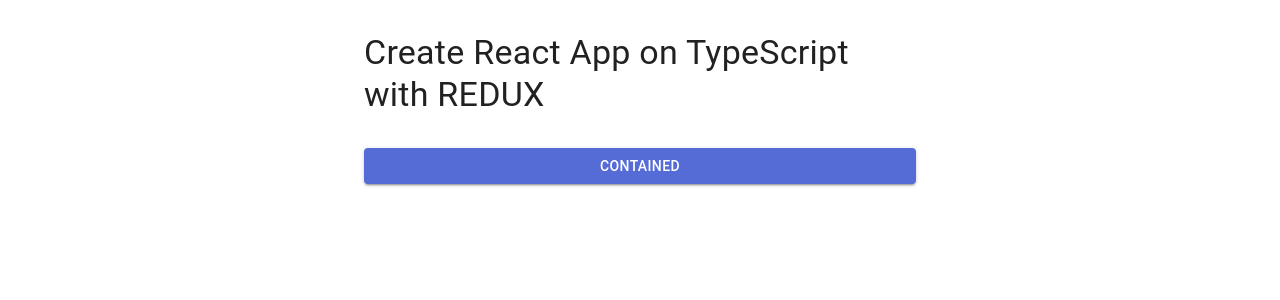
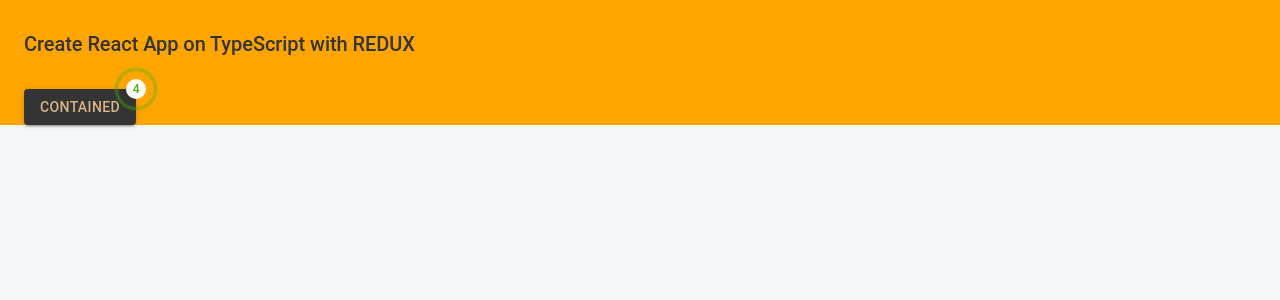
Before and after one commit to Shukurulloo/elora-react, a React (Create React App) app: page / in a window 1280 px wide. Shown: the top 300 px of the page. Built offline with nearby package versions, Linux system fonts and the light colour scheme.

Commit message:
fix: MUI customized integration

```diff
--- a/src/app/App.tsx
+++ b/src/app/App.tsx
@@ -1,19 +1,26 @@
 import React from 'react';
 import '../css/app.css';
 import { Box, Button, Container, Stack, Typography } from '@mui/material';
+import { RippleBadge } from './MaterialTheme/styled'; // o'qilmagan messajlar ucn
 
 
 function App() {
-  return <Container maxWidth="sm">
+  return (
+  <Container sx={{backgroundColor: "orange"}}>
     <Stack flexDirection={"column"}>
         <Box sx={{my: 4}}>
           <Typography variant='h4' component={"h4"}>
             Create React App on TypeScript with REDUX
           </Typography>
         </Box>
-        <Button variant="contained">Contained</Button>
+       <Box>
+       <RippleBadge badgeContent={4}>
+       <Button variant="contained">Contained</Button>
+       </RippleBadge>
+       </Box>
     </Stack>
-  </Container>;
+  </Container>
+  );
 }
 
 export default App;
--- /dev/null
+++ b/src/app/MaterialTheme/index.ts
@@ -0,0 +1,67 @@
+import { createTheme } from '@mui/material/styles';
+import { common } from '@mui/material/colors';
+import shadow from './shadow';
+import typography from './typography';
+import { maxWidth } from '@mui/system';
+
+/**
+ * LIGHT THEME (DEFAULT)
+ */
+const light = {
+	palette: {
+		type: 'light',
+		background: {
+			default: '#f8f8ff',
+			paper: common.white,
+		},
+		primary: { // loyiha asosiy(birlamchi) button ranglari
+			contrastText: '#d7b586',  // button text rangi
+			main: '#343434', // button rangi
+		},
+		secondary: { // yordamchi buttonlar
+			contrastText: '#343434',
+			main: '#d7b586',
+		},
+		text: {
+			primary: '#343434',
+			secondary: '#d7b586',
+			dark: common.black,
+		},
+	},
+	components: {
+		MuiContainer: {
+			styleOverrides: {
+				root: {
+					height: '100%',
+				},
+			},
+		},
+		MuiCssBaseline: {
+			styleOverrides: {
+				html: { height: '100%' },
+				body: { background: '#f4f6f8', height: '100%', minHeight: '100%' },
+			},
+		},
+	},
+	shadow,
+	typography,
+};
+
+// A custom theme for this app
+let theme = createTheme(light);
+theme = createTheme(theme, {
+	components: { // container ucn milimalistic qonuniyat
+		MuiContainer: {
+			styleOverrides: {
+				maxWidthLg: {
+					[theme.breakpoints.up('lg')]: {
+		// loyihamz eng kchkina(1300) montor, dsplayda to'g'ri ochilsa harqandayida to'g'ri ochiladi
+						maxWidth: '1300px',
+					},
+				},
+			},
+		},
+	},
+});
+
+export default theme;
--- /dev/null
+++ b/src/app/MaterialTheme/shadow.ts
@@ -0,0 +1,27 @@
+export default [
+	'none',
+	'0 0 0 1px rgba(63,63,68,0.05), 0 1px 2px 0 rgba(63,63,68,0.15)',
+	'0 0 1px 0 rgba(0,0,0,0.31), 0 2px 2px -2px rgba(0,0,0,0.25)',
+	'0 0 1px 0 rgba(0,0,0,0.31), 0 3px 4px -2px rgba(0,0,0,0.25)',
+	'0 0 1px 0 rgba(0,0,0,0.31), 0 3px 4px -2px rgba(0,0,0,0.25)',
+	'0 0 1px 0 rgba(0,0,0,0.31), 0 4px 6px -2px rgba(0,0,0,0.25)',
+	'0 0 1px 0 rgba(0,0,0,0.31), 0 4px 6px -2px rgba(0,0,0,0.25)',
+	'0 0 1px 0 rgba(0,0,0,0.31), 0 4px 8px -2px rgba(0,0,0,0.25)',
+	'0 0 1px 0 rgba(0,0,0,0.31), 0 5px 8px -2px rgba(0,0,0,0.25)',
+	'0 0 1px 0 rgba(0,0,0,0.31), 0 6px 12px -4px rgba(0,0,0,0.25)',
+	'0 0 1px 0 rgba(0,0,0,0.31), 0 7px 12px -4px rgba(0,0,0,0.25)',
+	'0 0 1px 0 rgba(0,0,0,0.31), 0 6px 16px -4px rgba(0,0,0,0.25)',
+	'0 0 1px 0 rgba(0,0,0,0.31), 0 7px 16px -4px rgba(0,0,0,0.25)',
+	'0 0 1px 0 rgba(0,0,0,0.31), 0 8px 18px -8px rgba(0,0,0,0.25)',
+	'0 0 1px 0 rgba(0,0,0,0.31), 0 9px 18px -8px rgba(0,0,0,0.25)',
+	'0 0 1px 0 rgba(0,0,0,0.31), 0 10px 20px -8px rgba(0,0,0,0.25)',
+	'0 0 1px 0 rgba(0,0,0,0.31), 0 11px 20px -8px rgba(0,0,0,0.25)',
+	'0 0 1px 0 rgba(0,0,0,0.31), 0 12px 22px -8px rgba(0,0,0,0.25)',
+	'0 0 1px 0 rgba(0,0,0,0.31), 0 13px 22px -8px rgba(0,0,0,0.25)',
+	'0 0 1px 0 rgba(0,0,0,0.31), 0 14px 24px -8px rgba(0,0,0,0.25)',
+	'0 0 1px 0 rgba(0,0,0,0.31), 0 16px 28px -8px rgba(0,0,0,0.25)',
+	'0 0 1px 0 rgba(0,0,0,0.31), 0 18px 30px -8px rgba(0,0,0,0.25)',
+	'0 0 1px 0 rgba(0,0,0,0.31), 0 20px 32px -8px rgba(0,0,0,0.25)',
+	'0 0 1px 0 rgba(0,0,0,0.31), 0 22px 34px -8px rgba(0,0,0,0.25)',
+	'0 0 1px 0 rgba(0,0,0,0.31), 0 24px 36px -8px rgba(0,0,0,0.25)',
+];
--- /dev/null
+++ b/src/app/MaterialTheme/styled.ts
@@ -0,0 +1,30 @@
+import { styled } from "@mui/material/styles";
+import Badge from "@mui/material/Badge";
+
+export const RippleBadge = styled(Badge)(({ theme }) => ({
+  "& .MuiBadge-badge": {
+    color: "#44b700",
+    background: "white",
+    "&::after": {
+      position: "absolute",
+      top: "-2px",
+      left: "-2px",
+      width: "120%",
+      height: "120%",
+      borderRadius: "50%",
+      animation: "ripple 1.2s infinite ease-in-out",
+      border: "2px solid currentColor",
+      content: '""',
+    },
+  },
+  "@keyframes ripple": {
+    "0%": {
+      transform: "scale(.8)",
+      opacity: 1,
+    },
+    "100%": {
+      transform: "scale(2.4)",
+      opacity: 0,
+    },
+  },
+}));
--- /dev/null
+++ b/src/app/MaterialTheme/typography.ts
@@ -0,0 +1,35 @@
+export default {
+	h1: {
+		fontWeight: 500,
+		fontSize: 35,
+		letterSpacing: '-0.24px',
+	},
+	h2: {
+		fontWeight: 500,
+		fontSize: 29,
+		letterSpacing: '-0.24px',
+	},
+	h3: {
+		fontWeight: 500,
+		fontSize: 24,
+		letterSpacing: '-0.06px',
+	},
+	h4: {
+		fontWeight: 500,
+		fontSize: 20,
+		letterSpacing: '-0.06px',
+	},
+	h5: {
+		fontWeight: 500,
+		fontSize: 16,
+		letterSpacing: '-0.05px',
+	},
+	h6: {
+		fontWeight: 500,
+		fontSize: 14,
+		letterSpacing: '-0.05px',
+	},
+	overline: {
+		fontWeight: 500,
+	},
+};
--- a/src/index.tsx
+++ b/src/index.tsx
@@ -7,7 +7,7 @@ import App from './app/App';
 import reportWebVitals from './reportWebVitals';
 import CssBaseline from '@mui/material/CssBaseline'; // standart integratsiya
 import { ThemeProvider } from '@mui/material/styles';
-import theme from './theme';
+import theme from './app/MaterialTheme';
 import './css/index.css';
 
 ReactDOM.render(  // ReactDOM olib ustida renderni amalga oshirib ichiga 1-ument react srcni joylaymiz
--- a/src/theme.ts
+++ /dev/null
@@ -1,19 +0,0 @@
-import { createTheme } from '@mui/material/styles';
-import { red } from '@mui/material/colors';
-
-// A custom theme for this app
-const theme = createTheme({
-  palette: {
-    primary: {
-      main: '#556cd6',
-    },
-    secondary: {
-      main: '#19857b',
-    },
-    error: {
-      main: red.A400,
-    },
-  },
-});
-
-export default theme;
```
